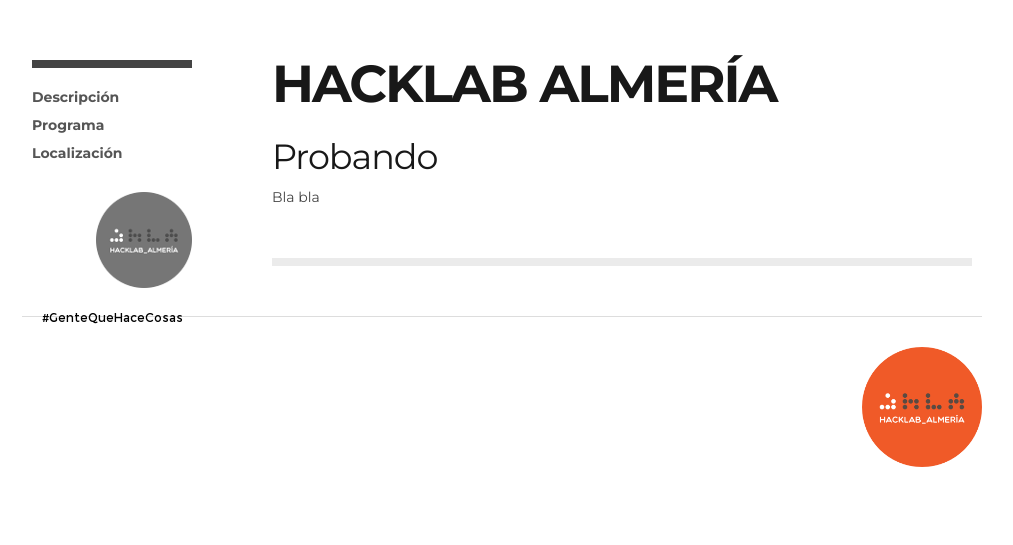
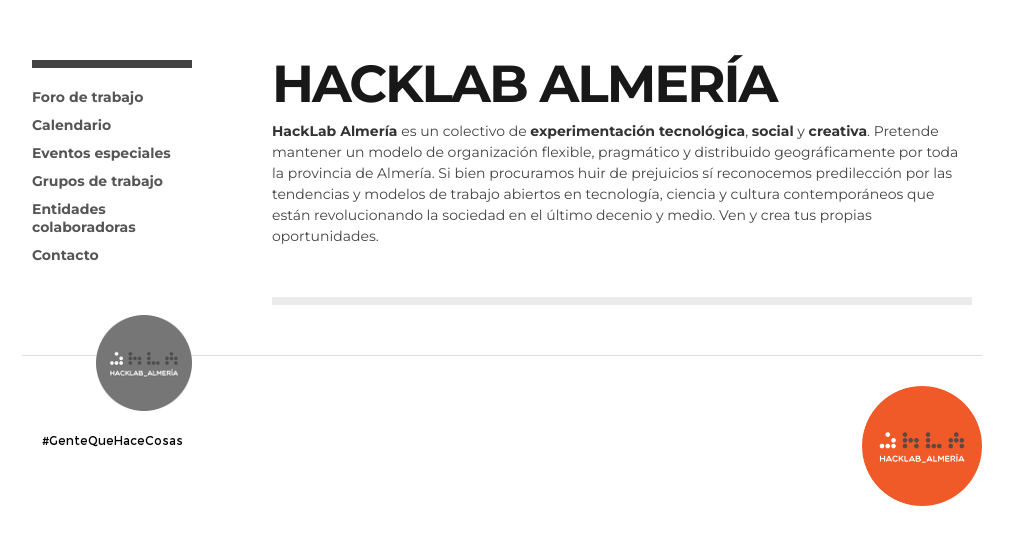
Before and after one commit to HackLab-Almeria/hacklab-almeria.github.io, a Jekyll site: the page built from index.md, in a window 1280 px wide. Shown: the top 545 px of the page, without its empty margins (138-1151 px from the left). Built offline with Jekyll 4.4.1, drawn with Linux system fonts in a browser that asks for light colours; comment, search, counter and statistics services are not loaded.

Commit message:
Cambios en la plantilla y nuevo texto para index.md

```diff
--- a/_layouts/default.html
+++ b/_layouts/default.html
@@ -30,9 +30,12 @@
       <div class="three columns sidebar">
         <nav>
           <ul>
-            <li><a href="#descripcion">Descripción </a></li>
-            <li><a href="#programa" >Programa </a></li>
-            <li><a href="#localizacion">Localización </a></li>
+            <li><a href="{{ site.url }}/foro">Foro de trabajo</a></li>
+            <li><a href="{{ site.url }}/calendario" >Calendario</a></li>
+            <li><a href="{{ site.url }}/eventos">Eventos especiales</a></li>
+            <li><a href="{{ site.url }}/gruposdetrabajo">Grupos de trabajo</a></li>
+            <li><a href="{{ site.url }}/entidades">Entidades colaboradoras</a></li>
+            <li><a href="{{ site.url }}/contacto">Contacto</a></li>
           </ul>
           <div class="logos">&nbsp; <a href="#logotipos"> </a> <br>
             <a href="http://hacklabalmeria.net"><img
--- a/index.md
+++ b/index.md
@@ -3,6 +3,10 @@
 title: HackLab Almería
 ---
 
-## Probando
-
-Bla bla
+**HackLab Almería** es un colectivo de **experimentación tecnológica**,
+**social** y **creativa**. Pretende mantener un modelo de organización flexible,
+pragmático y distribuido geográficamente por toda la provincia de Almería. Si
+bien procuramos huir de prejuicios sí reconocemos predilección por las
+tendencias y modelos de trabajo abiertos en tecnología, ciencia y cultura
+contemporáneos que están revolucionando la sociedad en el último decenio y
+medio. Ven y crea tus propias oportunidades.
```
